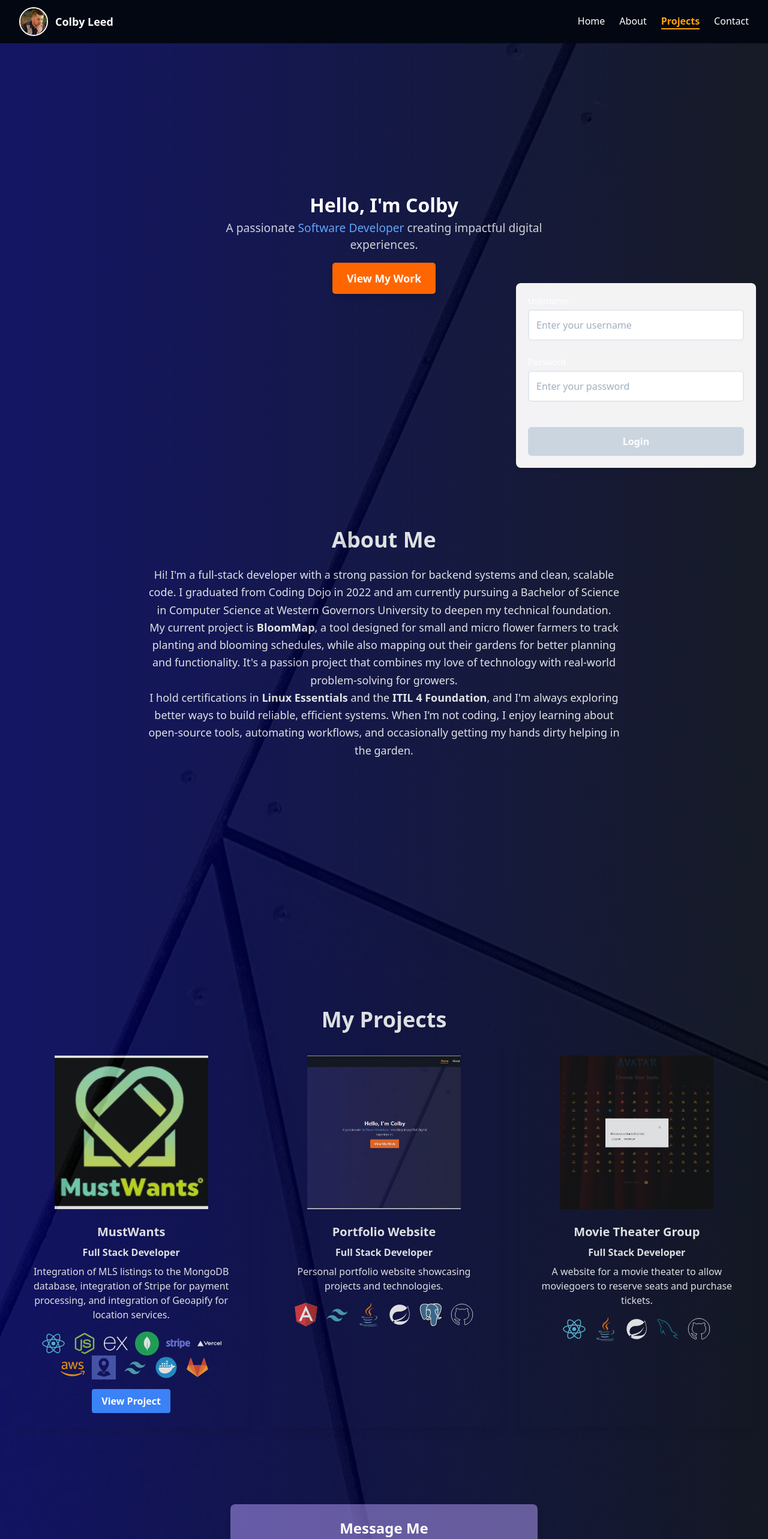
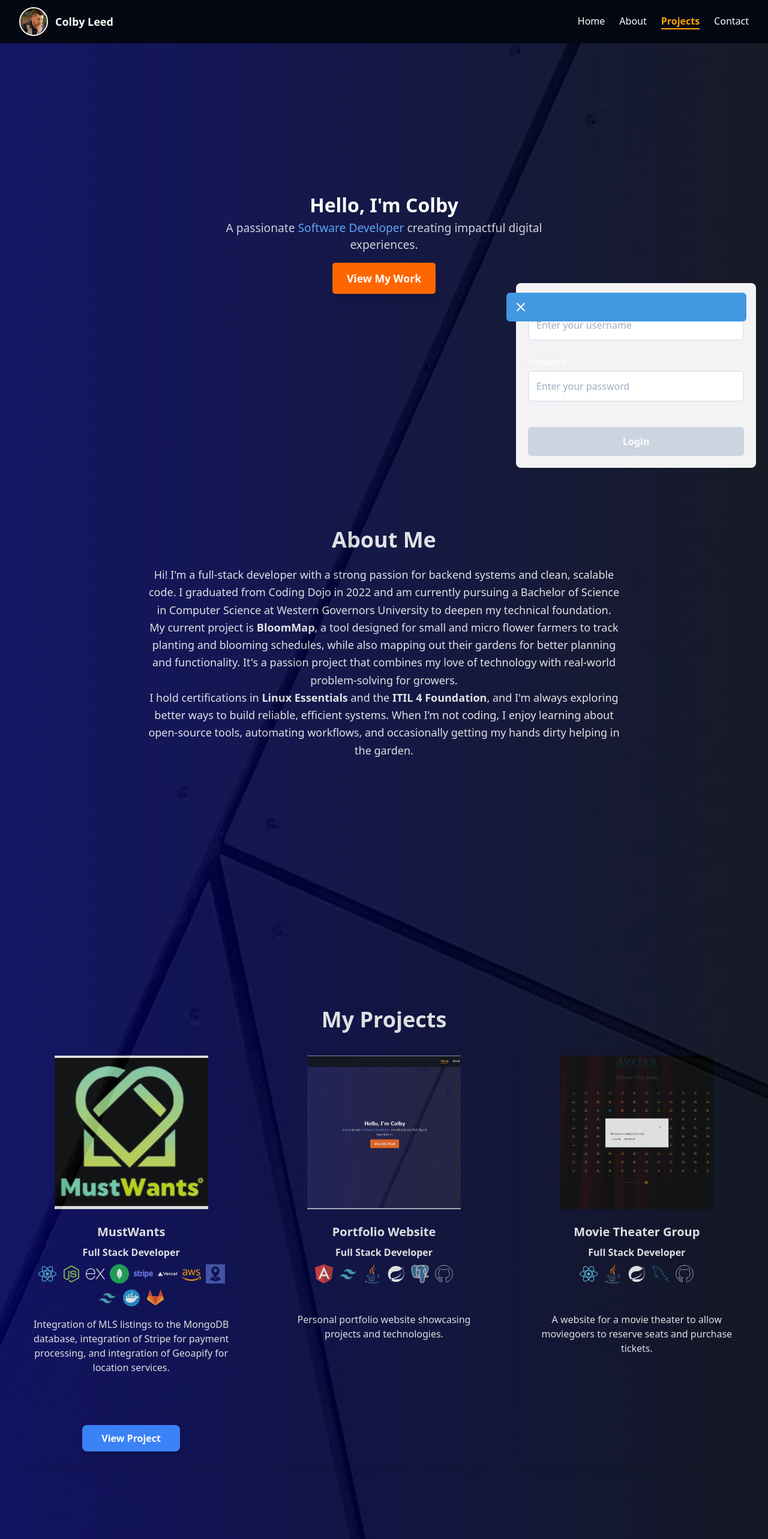
Before and after one commit to CTLeed/Portfolio, an Angular app in the folder frontend/: page /login in a window 1280 px wide. Shown: the top 2566 px of the page at 60% size. Built offline with nearby package versions, Linux system fonts and the light colour scheme; no server answers.

Commit message:
updated visuals for forms and project list

```diff
--- a/frontend/src/app/components/contact/contact.component.html
+++ b/frontend/src/app/components/contact/contact.component.html
@@ -1,41 +1,41 @@
-<div class="contact-form-container w-2/5 mx-auto px-6 py-6 shadow-lg rounded-lg mb-30">
-  <h2 class="text-2xl font-bold mb-4 text-center">Message Me</h2>
+<div class="contact-form-container w-[80vw] md:w-2/3 lg:w-2/5 mx-auto px-6 py-6 shadow-lg rounded-lg mb-30">
+  <h2 class="text-2xl font-bold mb-4 text-center text-white">Message Me</h2>
 
   <form [formGroup]="contactForm" (ngSubmit)="onSubmit()" class="space-y-4">
 
     <!-- Name Input -->
      <div>
-      <label class="block text-gray-700">Your Name</label>
+      <label class="block text-gray-300">Your Name</label>
       <input type="text" formControlName="name" placeholder="John Smith"
-        class="w-full px-4 py-2 border rounded-lg focus:ring focus:border-blue-700">
+        class="w-full px-4 py-2 border border-gray-700 rounded-lg focus:ring focus:border-orange-400 bg-gray-800 text-white">
         <p *ngIf="contactForm.get('name')?.invalid && contactForm.get('name')?.touched" class="text-red-400">Name is required (min 3 characters).</p>
      </div>
 
     <!-- Email Input -->
      <div>
-      <label class="block text-gray-700">Your Email</label>
+      <label class="block text-gray-300">Your Email</label>
       <input type="email" formControlName="email" placeholder="email@email.com"
-        class="w-full px-4 py-2 border rounded-lg focus:ring focus:border-blue-700">
+        class="w-full px-4 py-2 border border-gray-700 rounded-lg focus:ring focus:border-orange-400 bg-gray-800 text-white">
         <p *ngIf="contactForm.get('email')?.invalid && contactForm.get('email')?.touched" class="text-red-400">Email is required.</p>
      </div>
 
     <!-- Message Input -->
      <div>
-      <label class="block text-gray-700">Your Message</label>
+      <label class="block text-gray-300">Your Message</label>
       <textarea formControlName="message" placeholder="Let's work together!"
-        class="w-full px-4 py-2 border rounded-lg focus:ring focus:border-blue-700"></textarea>
+        class="w-full px-4 py-2 border border-gray-700 rounded-lg focus:ring focus:border-orange-400 bg-gray-800 text-white"></textarea>
         <p *ngIf="contactForm.get('message')?.invalid && contactForm.get('message')?.touched" class="text-red-400">Message is required (min 10 characters).</p>
      </div>
 
     <!-- Submit Button -->
-    <button type="submit" class="btn w-full bg-blue-600 hover:bg-blue-700 text-white font-bold py-3 px-6 rounded-lg text-lg transition duration-300 shadow-lg hover:shadow-xl" [disabled]="contactForm.invalid">Send Message</button>
+    <button type="submit" class="btn w-full bg-orange-500 hover:bg-orange-600 text-white font-bold py-3 px-6 rounded-lg text-lg transition duration-300 shadow-lg hover:shadow-xl" [disabled]="contactForm.invalid">Send Message</button>
   </form>
 
 </div>
 <div class="relative flex justify-center items-center space-x-2 mb-20">
-  <p>Or Connect on</p>
+  <p class="text-gray-300">Or Connect on</p>
   <a href="https://www.linkedin.com/in/colby-leed/" target="_blank" rel="noopener noreferrer"
-     class="flex items-center space-x-2 hover:text-blue-400 transition duration-300">
+     class="flex items-center space-x-2 hover:text-orange-400 transition duration-300 text-gray-300">
      <span>LinkedIn</span>
      <img src="/logos/linkedin.svg" alt="LinkedIn" class="w-5 h-5">
   </a>
--- a/frontend/src/app/components/contact/contact.component.scss
+++ b/frontend/src/app/components/contact/contact.component.scss
@@ -1,5 +1,6 @@
 contact {
   max-width: 800px;
+  min-width: 400px;
   padding: 2rem;
 }
 
--- a/frontend/src/app/components/projects/projects.component.html
+++ b/frontend/src/app/components/projects/projects.component.html
@@ -3,43 +3,50 @@
 
   <div class="grid md:grid-cols-2 lg:grid-cols-3 gap-8">
     <div *ngFor="let project of projects"
-         class="project-card bg-gray-900 text-white rounded-lg shadow-lg overflow-hidden">
+         class="project-card bg-gray-900 text-white rounded-lg shadow-lg overflow-hidden flex flex-col h-[700px]">
 
       <!-- Project Image -->
       <div class="flex justify-center items-center w-full mt-4 hover:transform hover:scale-110 transition duration-300">
         <img [src]="project.imageUrl" [alt]="project.name"
              class="w-64 h-64 object-cover object-center">
+      </div>
 
-      </div>
-      <div class="p-6">
+      <!-- Content Container -->
+      <div class="p-6 flex flex-col flex-grow">
         <!-- Project Name -->
         <h3 class="text-xl font-semibold">{{ project.name }}</h3>
 
         <!-- Role -->
         <p class="text-orange-400 font-semibold mt-2">{{ project.role }}</p>
 
-        <!-- Description -->
-        <p class="text-gray-300 mt-2">{{ project.description }}</p>
-
         <!-- Technologies -->
-        <div class="flex flex-wrap justify-center mt-4 space-x-3">
-          <div *ngFor="let tech of project.technologies" class="flex items-center space-x-2">
+        <div class="mt-2 mb-4 min-h-[64px]"> <!-- Set min height here -->
+          <div class="flex flex-wrap justify-center gap-2">
+            <div *ngFor="let tech of project.technologies" class="flex items-center">
               <img *ngIf="technologyLogos[tech]; else textFallback"
                    [src]="technologyLogos[tech]" [alt]="tech"
-                 class="w-10 h-10">
+                   class="w-8 h-8">
               <ng-template #textFallback>
-              <span class="text-gray-300">{{ tech }}</span>
+                <span class="text-gray-300 text-sm">{{ tech }}</span>
               </ng-template>
             </div>
           </div>
+        </div>
 
-        <!-- Project Link (If Available) -->
+        <!-- Description -->
+        <div class="flex-grow mb-2">
+          <p class="text-gray-300">{{ project.description }}</p>
+        </div>
+
+        <!-- Project Link Button -->
+        <div>
           <a *ngIf="project.projectUrl"
              [href]="project.projectUrl" target="_blank"
-           class="btn relative inline-block mt-4 bg-blue-600 hover:bg-blue-700 text-white font-bold py-2 px-4 rounded transition duration-300">
+             class="btn relative inline-block mt-4 bg-blue-600 hover:bg-blue-700 text-white font-bold py-2.5 px-8 rounded-lg transition duration-300 shadow-lg hover:shadow-xl transform hover:-translate-y-0.5 active:translate-y-0">
             View Project
           </a>
         </div>
       </div>
     </div>
   </div>
+</div>
--- a/frontend/src/app/features/login/login.component.html
+++ b/frontend/src/app/features/login/login.component.html
@@ -1,4 +1,14 @@
-<section id="login">
+<section id="login" class="relative">
+  <button
+    (click)="close()"
+    class="absolute top-4 right-4 text-gray-500 hover:text-gray-700 focus:outline-none"
+    aria-label="Close login form"
+  >
+    <svg class="w-6 h-6" fill="none" stroke="currentColor" viewBox="0 0 24 24">
+      <path stroke-linecap="round" stroke-linejoin="round" stroke-width="2" d="M6 18L18 6M6 6l12 12"></path>
+    </svg>
+  </button>
+
   <form [formGroup]="loginForm" (ngSubmit)="onSubmit()" class="flex flex-col gap-4">
     <div class="form-group">
       <label for="username" class="block text-sm font-medium text-gray-700 mb-1">Username</label>
--- a/frontend/src/app/features/login/login.component.ts
+++ b/frontend/src/app/features/login/login.component.ts
@@ -43,6 +43,10 @@ export class LoginComponent {
     }
   }
 
+  close() {
+    this.router.navigate(['/']);
+  }
+
   ngAfterViewInit() {
     if (isPlatformBrowser(this.platformId)) { // Check if the platform is browser
       setTimeout(() => {
--- a/frontend/src/environments/environment.ts
+++ b/frontend/src/environments/environment.ts
@@ -1,10 +1,10 @@
+export const environment = {
+  production: false,
+  apiUrl: 'http://localhost:8080/api', // Local API URL for development
+};
+
 // export const environment = {
-//   production: false,
-//   apiUrl: 'http://localhost:8080/api', // Local API URL for development
+//   production: true,
+//   apiUrl: 'https://springboot-backend-1-0.onrender.com/api', // Production API URL
+//   // Add any other environment-specific variables here
 // };
-
-export const environment = {
-  production: true,
-  apiUrl: 'https://springboot-backend-1-0.onrender.com/api', // Production API URL
-  // Add any other environment-specific variables here
-};
```
Lines whose indentation alone changed are shown as unchanged.
